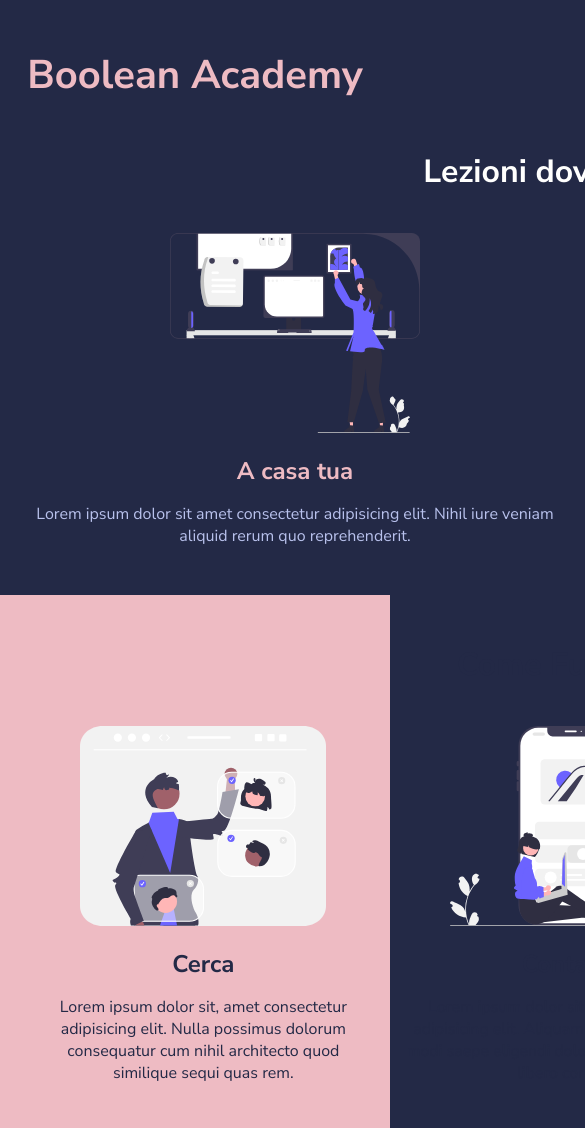
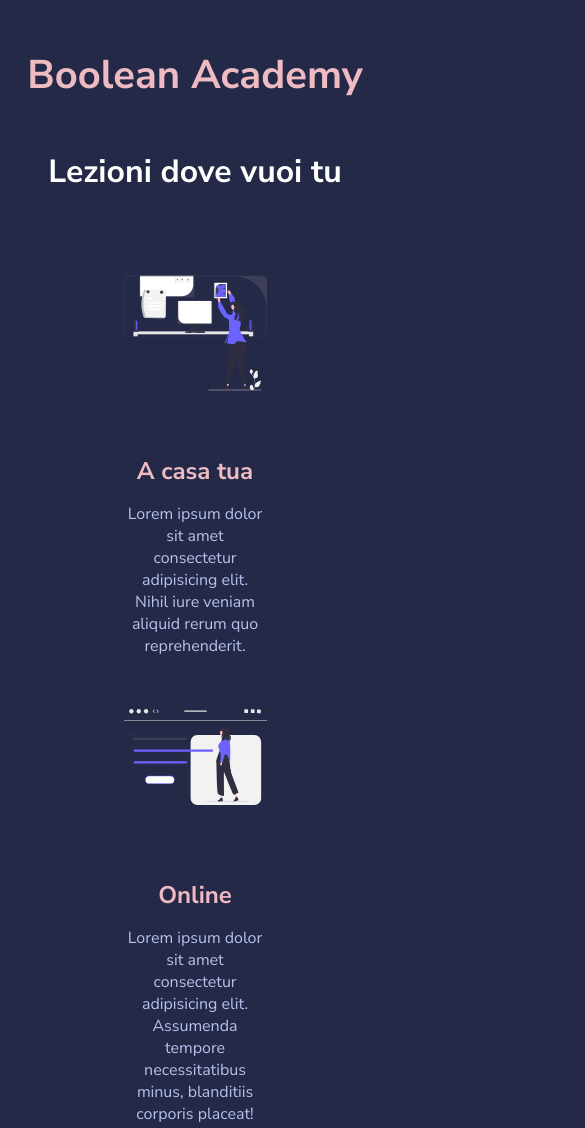
Before and after one commit to wmancaniello/html-css-resp-wannabe, a plain HTML site: page index.html in a window 390 px wide. Shown: the top 1128 px of the page, 585 px wide, since content can reach past the window. Drawn offline with Linux system fonts and the light colour scheme.

Commit message:
Add solution for 1140 and 768, to finish 480

```diff
--- a/css/style.css
+++ b/css/style.css
@@ -127,3 +127,51 @@
 /************************************************
     SOLUZIONE RESPONSIVE
  ************************************************/
+
+
+ /* SOLUZIONE 1140 desktop */
+@media screen and (max-width: 1140px) {
+    .container {
+        margin: 0 auto;
+        max-width: 100%;
+    }
+}
+ /* /SOLUZIONE 1140 desktop */
+
+
+ /* SOLUZIONE 768 tablet */
+ @media screen and (max-width 768px) {
+    .container {
+        margin: 0 auto;
+        max-width: 60%;
+    }
+ }
+ /* /SOLUZIONE 768 tablet */
+
+ /* SOLUZIONE 480 mobile */
+@media screen and (max-width: 480px) {
+
+    /* sezione lesson */
+    .lessons .row {
+        display: flex;
+        flex-direction: column;
+        align-items: center;
+    }
+
+    .lesson .col {
+        width: 100%;
+    }
+
+    /* sezione steps */
+    .steps .row {
+        display: flex;
+        flex-direction: column;
+        align-items: center;
+    }
+
+    .steps .col {
+        width: 100%;
+    }
+    /* /sezione lesson */
+
+    /* sezione why-us */
--- a/index.html
+++ b/index.html
@@ -2,6 +2,9 @@
 <html>
     <head>
         <meta charset="utf-8" />
+        <!-- RESPONSIVE -->
+        <meta name="viewport" content="width=device-width, initial-scale=1.0">
+        <!-- /RESPONSIVE -->
         <title>Boolean Academy</title>
         <!-- Fonts -->
         <link
```
Also changed, not shown: 1 other file.
